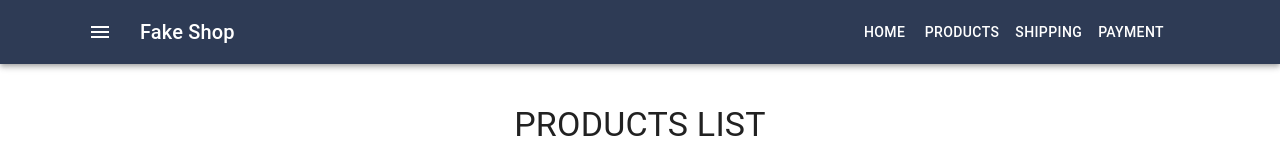
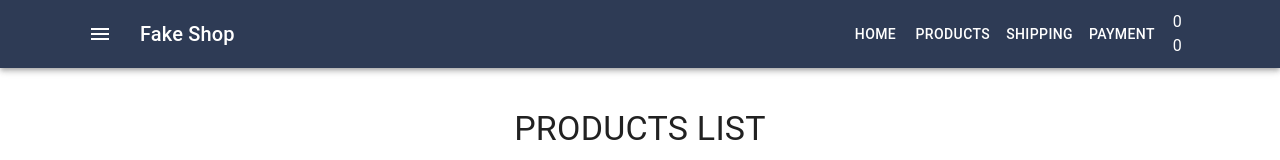
Before and after one commit to teresa1707/shopProject, a React (Create React App) app: page / in a window 1280 px wide. Shown: the top 160 px of the page. Built offline with nearby package versions, Linux system fonts and the light colour scheme.

Commit message:
struggling with HW add to cart react

```diff
--- a/src/components/Cart/CartHeader.js
+++ b/src/components/Cart/CartHeader.js
@@ -1,7 +1,7 @@
 import React from 'react'
 import './CartHeader.scss'
 
-export const CartHeader = (cartData) => {
+export const CartHeader = ({ cartData }) => {
     return (
         <div className="cartHeader">
             <div>{cartData.count}</div>
--- a/src/components/Products/ProductsList.js
+++ b/src/components/Products/ProductsList.js
@@ -4,7 +4,7 @@ import { ProductsListItems } from './ProductsListItems'
 import { Grid } from '@mui/material'
 import productsArray from 'utils/productsArray'
 
-export const ProductsList = () => {
+export const ProductsList = ({ cartData }) => {
     return (
         <>
             <Typography
@@ -43,6 +43,7 @@ export const ProductsList = () => {
                                 capacity={capacity}
                                 price={price}
                                 image={image}
+                                cartData={cartData}
                             />
                         </Grid>
                     )
--- a/src/components/Products/ProductsListItems.js
+++ b/src/components/Products/ProductsListItems.js
@@ -10,6 +10,7 @@ import './ProductsListItems.scss'
 import PropTypes from 'prop-types'
 
 export const ProductsListItems = ({
+    cartData,
     image = 'images/no-image.jpg',
     name,
     description = 'No desc...',
@@ -68,6 +69,7 @@ export const ProductsListItems = ({
                     </Button>
                 </div>
             </CardContent>
+
             <CardActions className="add-to-cart-block">
                 <Button
                     variant="contained
--- a/src/container/App/App.js
+++ b/src/container/App/App.js
@@ -3,16 +3,27 @@ import { Header } from 'container/Header/Header'
 import { Main } from 'container/Main/Main'
 import { Footer } from 'container/Footer/Footer'
 import { CssBaseline } from '@mui/material'
+import productsArray from 'utils/productsArray'
 
 export const App = () => {
-    const [cartData, setCartData] = useState({ count: 10, price: 100 })
+    const [cartData, setCartData] = useState({ count: 0, price: 0 })
+
+    // const [count, setCount] = useState(1)
+    // const [color, setColor] = useState('green')
+
+    // const onIncrementClick = () => setCount(count + 1)
+    // const onDecrementClick = () => setCount(count - 1)
+
+    // const changeColor = () => {
+    //     setColor((prevState) => (prevState === 'green' ? 'red' : 'green'))
+    // }
 
     return (
         <>
             {' '}
             <CssBaseline />
             <Header cartData={cartData} />
-            <Main />
+            <Main cartData={cartData} />
             <Footer />
         </>
     )
--- a/src/container/Main/Main.js
+++ b/src/container/Main/Main.js
@@ -2,11 +2,11 @@ import React from 'react'
 import { Container } from '@mui/system'
 import { ProductsList } from 'components/Products/ProductsList'
 
-export const Main = () => {
+export const Main = ({ cartData }) => {
     return (
         <>
             <Container>
-                <ProductsList />
+                <ProductsList cartData={cartData} />
             </Container>
         </>
     )
```
